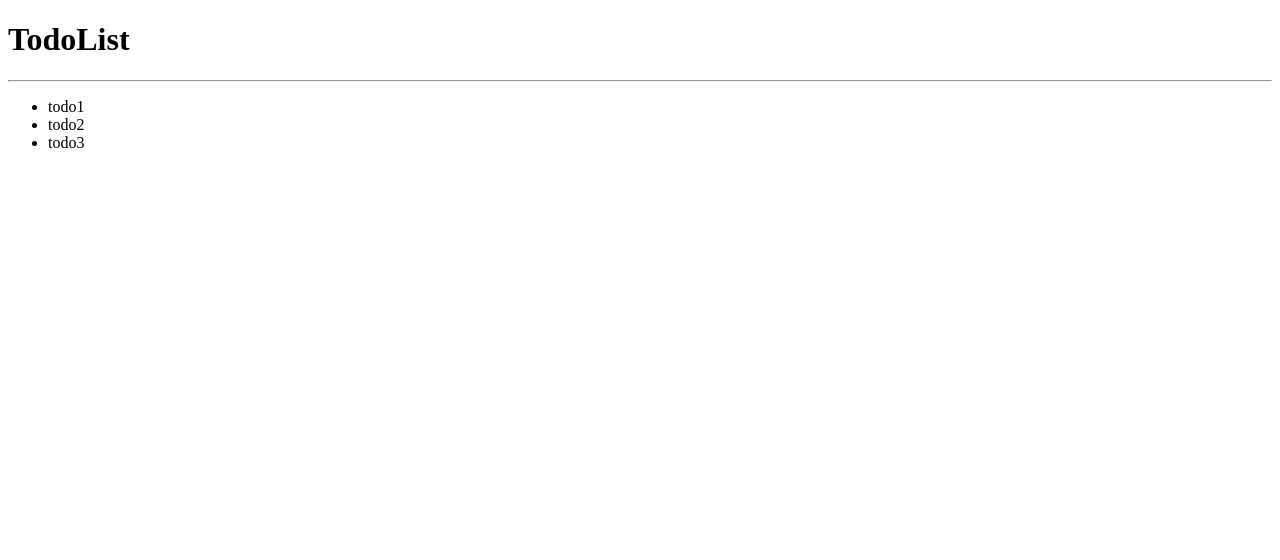
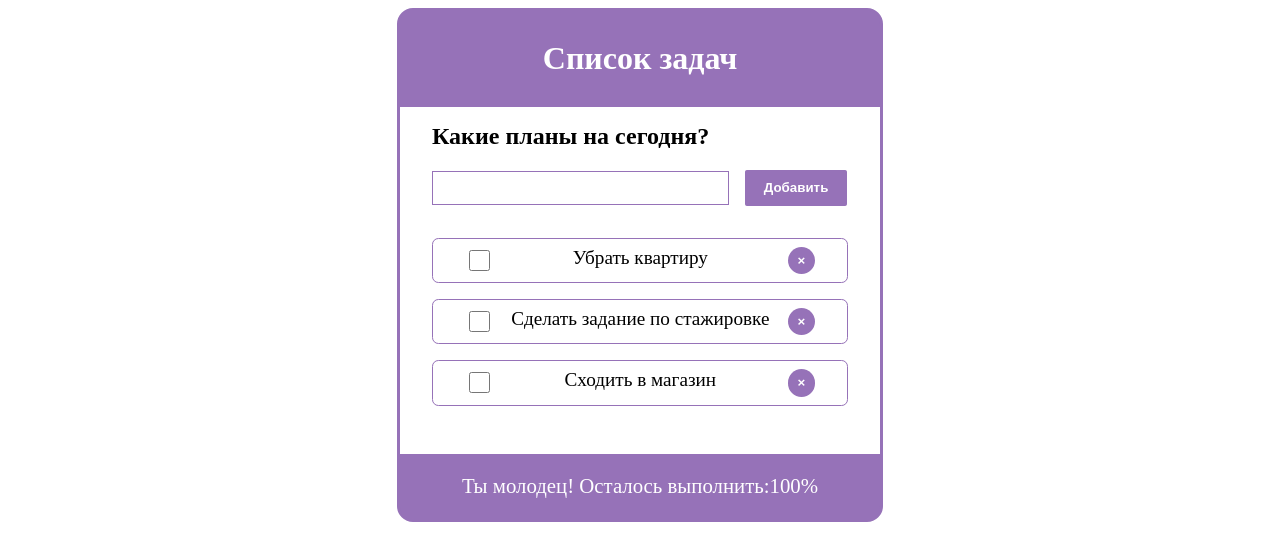
Before and after one commit to JuliaTsaruk/Vue-Practice, a Vue app in the folder vue-project/: page / in a window 1280 px wide. Shown: the top 560 px of the page. Built offline with nearby package versions, Linux system fonts and the light colour scheme.

Commit message:
feature/TD:was added info to template and style

```diff
--- a/vue-project/src/App.vue
+++ b/vue-project/src/App.vue
@@ -1,23 +1,35 @@
 <template>
-  <div id="app">
-    <h1>TodoList</h1>
-    <hr>
-    <TodoList/>
-
+  <div class="todo-list" id="app">
+    <h1 class="todo-list__title">Список задач</h1>
+    <TodoList />
   </div>
 </template>
 
 <script>
-import TodoList from "@/components/TodoList"
+import TodoList from "@/components/TodoList";
 
 export default {
-  name: 'App',
+  name: "App",
   components: {
-  TodoList
+    TodoList,
+  },
+};
+</script>
+
+<style lang="scss">
+@import "@/assets/styles/style.scss";
+.todo-list {
+  border: 0.2rem solid $main-color;
+  border-radius: 1rem;
+  width: 100%;
+  max-width: 30rem;
+  margin: 0 auto;
+  background-color: $main-color;
+
+  &__title {
+    padding: 0.5rem;
+    text-align: center;
+    color: $font-color;
   }
 }
-</script>
-
-
-<style>
 </style>
--- a/vue-project/src/assets/styles/variables.scss
+++ b/vue-project/src/assets/styles/variables.scss
@@ -1 +1,2 @@
-$main-color: yellow;
+$main-color: rgb(150, 114, 184);
+$font-color: rgb(255,255,255);
--- a/vue-project/src/components/TodoList.vue
+++ b/vue-project/src/components/TodoList.vue
@@ -1,12 +1,134 @@
 <template>
-<ul>
-    <li>todo1</li>
-    <li>todo2</li>
-    <li>todo3</li>
-</ul>
+  <div>
+    <div class="tasks-section">
+      <div class="new-task">
+        <h2 class="new-task__what-task">Какие планы на сегодня?</h2>
+        <input class="new-task__input" type="text" />
+        <button class="new-task__add-button">Добавить</button>
+      </div>
+      <ul class="task-list">
+        <li class="task-list__task">
+          <input class="task-list__check-task" type="checkbox" />
+          Убрать квартиру
+          <button class="task-list__delete-button">&times;</button>
+        </li>
+        <li class="task-list__task">
+          <input class="task-list__check-task" type="checkbox"/>
+          Сделать задание по стажировке
+          <button class="task-list__delete-button">&times;</button>
+        </li>
+        <li class="task-list__task">
+          <input class="task-list__check-task" type="checkbox"/>
+          Сходить в магазин
+          <button class="task-list__delete-button">&times;</button>
+        </li>
+      </ul>
+    </div>
+    <p class="task-left">Ты молодец! Осталось выполнить:<span>100%</span></p>
+  </div>
 </template>
 
+<style lang="scss">
+@import "@/assets/styles/style.scss";
 
-<style lang="scss">
+.tasks-section {
+  background-color: $font-color;
+  padding-bottom: 1rem;
+}
 
+.new-task {
+  margin-left: 2rem;
+
+  &__what-task {
+    padding-top: 1rem;
+  }
+
+  &__input {
+    margin-right: 1rem;
+    height: 1.9rem;
+    width: 65%;
+    border: 0.1rem solid $main-color;
+  }
+
+  &__add-button {
+    background-color: $main-color;
+    color: $font-color;
+    padding: 0.6rem 1.1rem;
+    border: 0.05rem solid $main-color;
+    border-radius: 0.1rem;
+    font-weight: bold;
+  }
+}
+.task-list {
+  list-style: none;
+  padding: 0;
+  margin: 2rem;
+
+  &__task {
+    border: 1px solid $main-color;
+    border-radius: 0.4rem;
+    display: flex;
+    justify-content: space-between;
+    padding: 0.5rem 2rem;
+    margin-bottom: 1rem;
+    font-size: 1.2rem;
+  }
+
+  &__check-task {
+    width: 1.3rem;
+    height: 1.3rem;
+    background-color: $main-color;
+  }
+
+  &__delete-button {
+    border-radius: 50%;
+    background-color: $main-color;
+    border: none;
+    font-weight: bold;
+    color: $font-color;
+    width: 1.7rem;
+    height: 1.7rem;
+  }
+}
+
+.task-left {
+  text-align: center;
+  color: $font-color;
+  font-size: 1.3rem;
+}
+
+@media screen and (max-width: 850px) {
+  .new-task {
+    margin-left: 1rem;
+
+    &__input {
+      margin-right: 0.5rem;
+      height: 1.5rem;
+      width: 50%;
+    }
+
+    &__add-button {
+      padding: 0.39rem 0.55rem;
+    }
+  }
+
+  .task-list {
+    margin: 1rem;
+
+    &__task {
+      padding: 0.5rem 1rem;
+      font-size: 1rem;
+    }
+
+    &__check-task {
+      width: 1rem;
+      height: 1rem;
+    }
+
+    &__delete-button {
+      width: 1.5rem;
+      height: 1.5rem;
+    }
+  }
+}
 </style>
```
